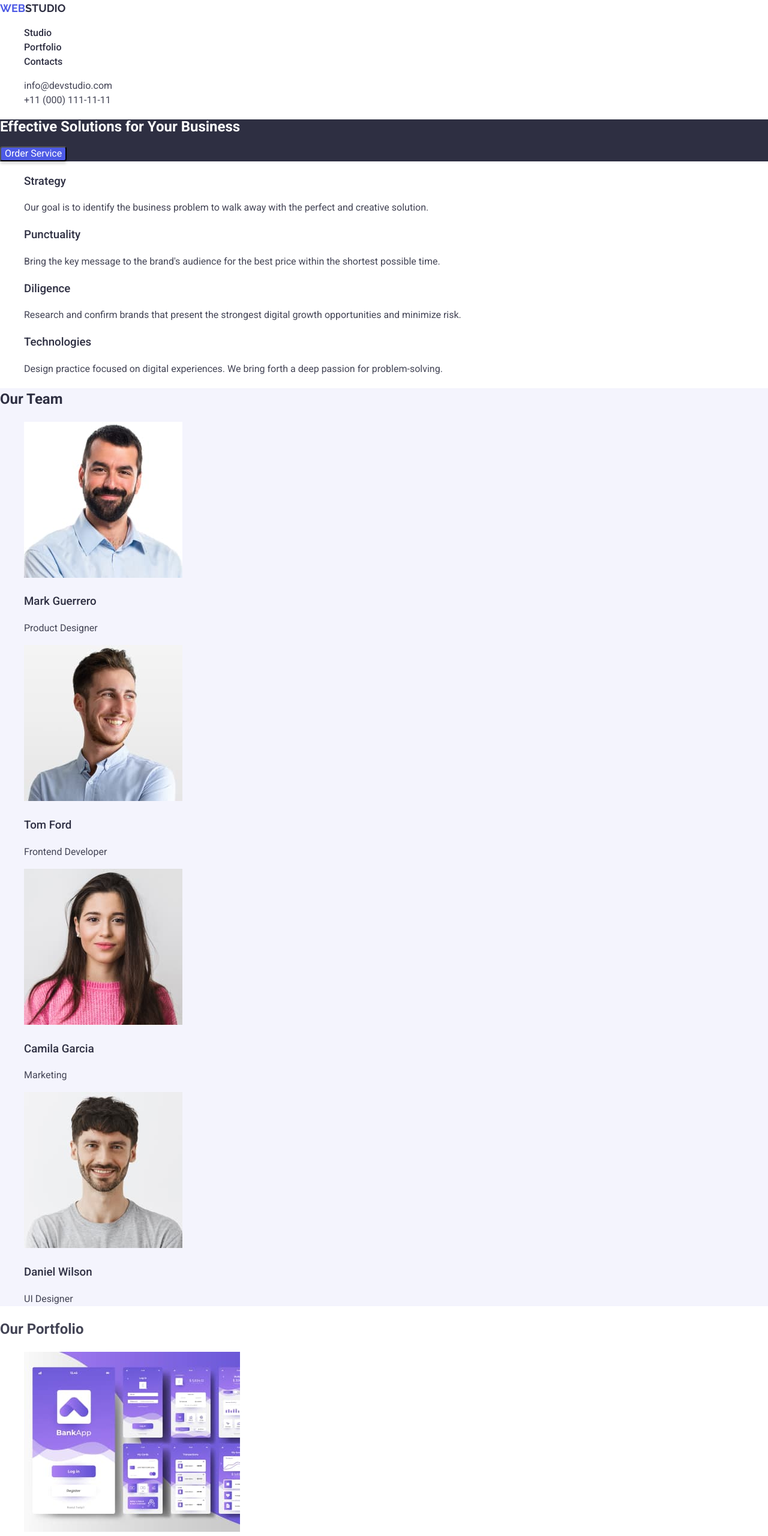
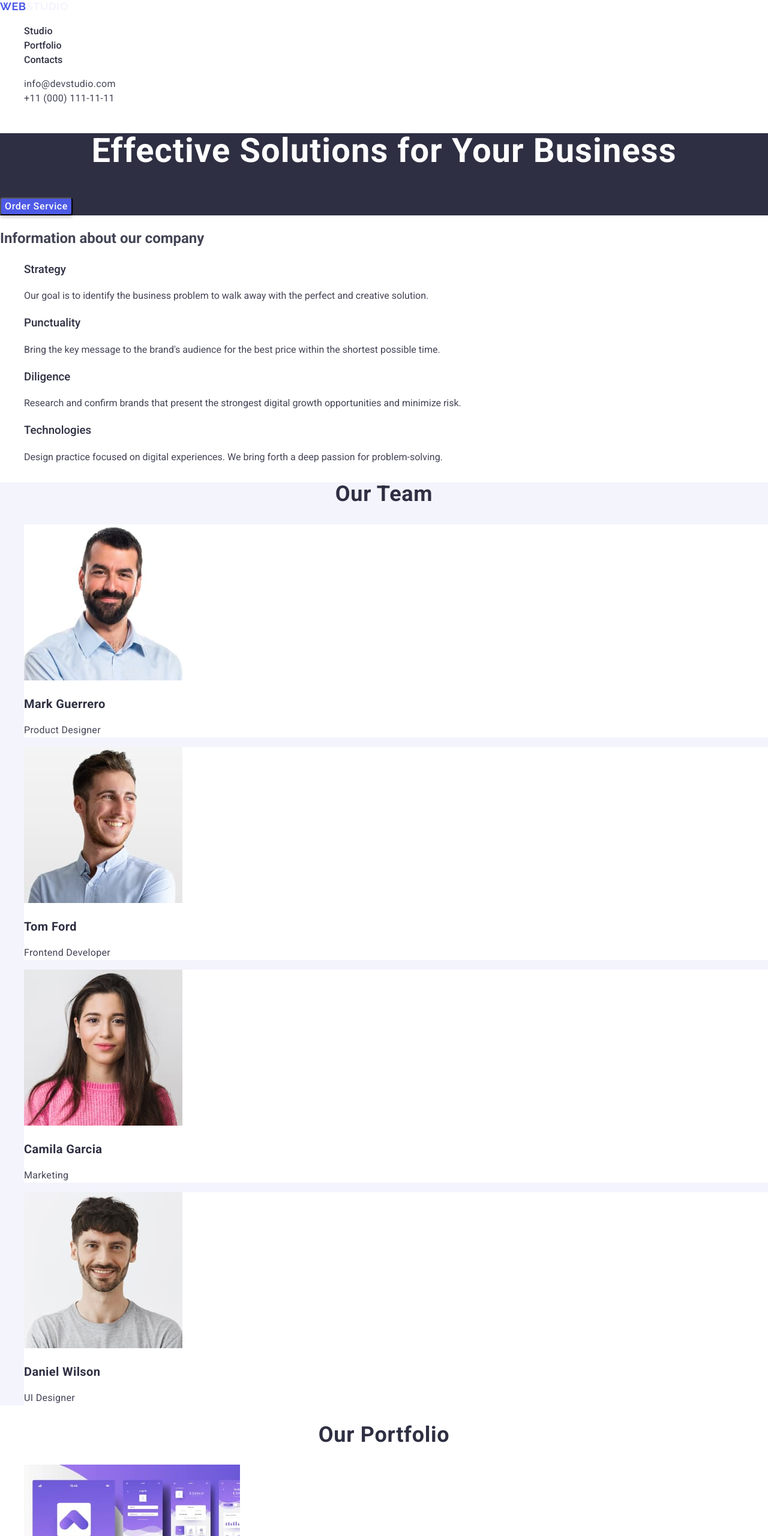
Before and after one commit to SDM-1992/goit-markup-hw-02, a plain HTML site: page index.html in a window 1280 px wide. Shown: the top 2560 px of the page at 60% size. Drawn offline with nearby package versions, Linux system fonts and the light colour scheme.

Commit message:
after edit 1

```diff
--- a/css/styles.css
+++ b/css/styles.css
@@ -18,15 +18,18 @@ a {
   font-size: 18px;
   font-weight: 700;
   text-transform: uppercase;
-  color: #2e2f42;
+  color: #4d5ae5;
+  line-height: 1.17;
+  letter-spacing: 0.54px;
 }
 span {
-  color: #4d5ae5;
+  color: #2e2f42;
 }
 
 .navigation .navigation-item-studio {
   color: #2e2f42;
   font-weight: 500;
+  letter-spacing: 0.32px;
 }
 .navigation .navigation-item-studio:hover {
   color: #404bbf;
@@ -44,6 +47,7 @@ span {
 
 .contact .contact-item {
   color: #434455;
+  letter-spacing: 0.32px;
 }
 .contact .contact-item:hover {
   color: #404bbf;
@@ -56,6 +60,9 @@ span {
 }
 .main-title .title {
   font-weight: 700;
+  font-size: 56px;
+  text-align: center;
+  letter-spacing: 1.12px;
 }
 .main-title .btn {
   cursor: pointer;
@@ -63,8 +70,16 @@ span {
   background-color: #4d5ae5;
   border-radius: 4px;
   box-shadow: 0px 4px 4px 0px rgba(0, 0, 0, 0.15);
+  font-family: "Roboto", sans-serif;
+  font-weight: 500;
+  font-size: 16px;
+  line-height: 1.5;
+  letter-spacing: 0.64px;
 }
 .main-title .btn:hover {
+  background-color: #404bbf;
+}
+.main-title .btn:focus {
   background-color: #404bbf;
 }
 
@@ -76,21 +91,52 @@ span {
 .team {
   background-color: #f4f4fd;
 }
-.team-title {
+.team .team-title {
   font-weight: 700;
+  font-size: 36px;
+  line-height: 1.11;
+  text-align: center;
+  letter-spacing: 0.72px;
+  text-transform: capitalize;
+  color: #2e2f42;
 }
-.name {
+.team-information .name {
   color: #2e2f42;
   font-weight: 500;
+  background-color: #fff;
+}
+.team-information .name h3 {
+  font-size: 20px;
+  line-height: 1.2;
+  letter-spacing: 0.4px;
+}
+.team-information .name p {
+  color: #434455;
+  font-weight: 400;
+  letter-spacing: 0.32px;
 }
 
-.team-title {
+.portfolio .portfolio-title {
   color: #2e2f42;
+  text-align: center;
+  font-size: 36px;
   font-weight: 700;
+  line-height: 1.11;
+  letter-spacing: 0.72px;
+  text-transform: capitalize;
 }
-.portfolio-title {
+.portfolio-information .portfolio-item h3 {
   color: #2e2f42;
+  font-size: 20px;
   font-weight: 500;
+  line-height: 1.2;
+  letter-spacing: 0.4px;
+}
+.portfolio-information .portfolio-item p {
+  color: #434455;
+  font-size: 16px;
+  font-weight: 400;
+  letter-spacing: 0.32px;
 }
 
 footer {
@@ -100,10 +146,15 @@ footer {
   font-family: "Raleway", sans-serif;
   font-size: 18px;
   font-weight: 700;
-  line-height: 1.16;
+  line-height: 1.17;
   text-transform: uppercase;
+  color: #4d5ae5;
+  letter-spacing: 0.54px;
+}
+span {
   color: #f4f4fd;
 }
 .footer-text {
   color: #f4f4fd;
+  letter-spacing: 0.32px;
 }
--- a/index.html
+++ b/index.html
@@ -19,15 +19,15 @@
   <body>
     <header>
       <nav>
-        <a class="logo-link" href="./index.html"><span>Web</span>Studio</a>
+        <a class="logo-link" href="./index.html">Web<span>Studio</span></a>
         <ul class="navigation">
           <li><a class="navigation-item-studio" href="">Studio</a></li>
           <li><a class="navigation-item" href="">Portfolio</a></li>
           <li><a class="navigation-item" href="">Contacts</a></li>
         </ul>
       </nav>
-      <address>
-        <ul class="contact">
+      <address class="contact">
+        <ul>
           <li>
             <a class="contact-item" href="mailto:info@devstudio.com"
               >info@devstudio.com</a
@@ -49,7 +49,7 @@
       </section>
 
       <section class="information-about-company">
-        <!-- <h2>Information about our company</h2> -->
+        <h2>Information about our company</h2>
         <ul>
           <li>
             <h3 class="information-section">Strategy</h3>
@@ -87,97 +87,97 @@
 
       <section class="team">
         <h2 class="team-title">Our Team</h2>
-        <ul>
-          <li>
+        <ul class="team-information">
+          <li class="name">
             <img src="./images/img-1.jpg" alt="Mark Guerrero" width="264" />
-            <h3 class="name">Mark Guerrero</h3>
+            <h3>Mark Guerrero</h3>
             <p>Product Designer</p>
           </li>
 
-          <li>
+          <li class="name">
             <img src="./images/img-2.jpg" alt="Tom Ford" width="264" />
-            <h3 class="name">Tom Ford</h3>
+            <h3>Tom Ford</h3>
             <p>Frontend Developer</p>
           </li>
-          <li>
+          <li class="name">
             <img src="./images/img-3.jpg" alt="Camila Garcia" width="264" />
-            <h3 class="name">Camila Garcia</h3>
+            <h3>Camila Garcia</h3>
             <p>Marketing</p>
           </li>
-          <li>
+          <li class="name">
             <img src="./images/img-4.jpg" alt="Daniel Wilson" width="264" />
-            <h3 class="name">Daniel Wilson</h3>
+            <h3>Daniel Wilson</h3>
             <p>UI Designer</p>
           </li>
         </ul>
       </section>
 
       <section class="portfolio">
-        <h2>Our Portfolio</h2>
-        <ul>
-          <li>
+        <h2 class="portfolio-title">Our Portfolio</h2>
+        <ul class="portfolio-information">
+          <li class="portfolio-item">
             <img
               src="./images/img2-1.jpg"
               alt="Banking App"
               width="360"
               height="300"
             />
-            <h3 class="portfolio-title">Banking App</h3>
+            <h3>Banking App</h3>
             <p>App</p>
           </li>
 
-          <li>
+          <li class="portfolio-item">
             <img
               src="./images/img2-2.jpg"
               alt="Cashless Payment"
               width="360"
               height="300"
             />
-            <h3 class="portfolio-title">Cashless Payment</h3>
+            <h3>Cashless Payment</h3>
             <p>Marketing</p>
           </li>
 
-          <li>
+          <li class="portfolio-item">
             <img
               src="./images/img2-3.jpg"
               alt="Phone and laptop screen"
               width="360"
               height="300"
             />
-            <h3 class="portfolio-title">Meditaion App</h3>
+            <h3>Meditaion App</h3>
             <p>App</p>
           </li>
 
-          <li>
+          <li class="portfolio-item">
             <img
               src="./images/img2-4.jpg"
               alt="Hands on the steering wheel"
               width="360"
               height="300"
             />
-            <h3 class="portfolio-title">Taxi Service</h3>
+            <h3>Taxi Service</h3>
             <p>Marketing</p>
           </li>
 
-          <li>
+          <li class="portfolio-item">
             <img
               src="./images/img2-5.jpg"
               alt="Phone screen"
               width="360"
               height="300"
             />
-            <h3 class="portfolio-title">Screen Illustrations</h3>
+            <h3>Screen Illustrations</h3>
             <p>Design</p>
           </li>
 
-          <li>
+          <li class="portfolio-item">
             <img
               src="./images/img2-6.jpg"
               alt="A girl with a phone and headphones"
               width="360"
               height="300"
             />
-            <h3 class="portfolio-title">Online Courses</h3>
+            <h3>Online Courses</h3>
             <p>Marketing</p>
           </li>
         </ul>
@@ -185,7 +185,7 @@
     </main>
 
     <footer>
-      <a class="logo-link-footer" href="./index.html"><span>Web</span>Studio</a>
+      <a class="logo-link-footer" href="./index.html">Web<span>Studio</span></a>
       <p class="footer-text">
         Increase the flow of customers and sales for your business with digital
         marketing & growth solutions.
```
